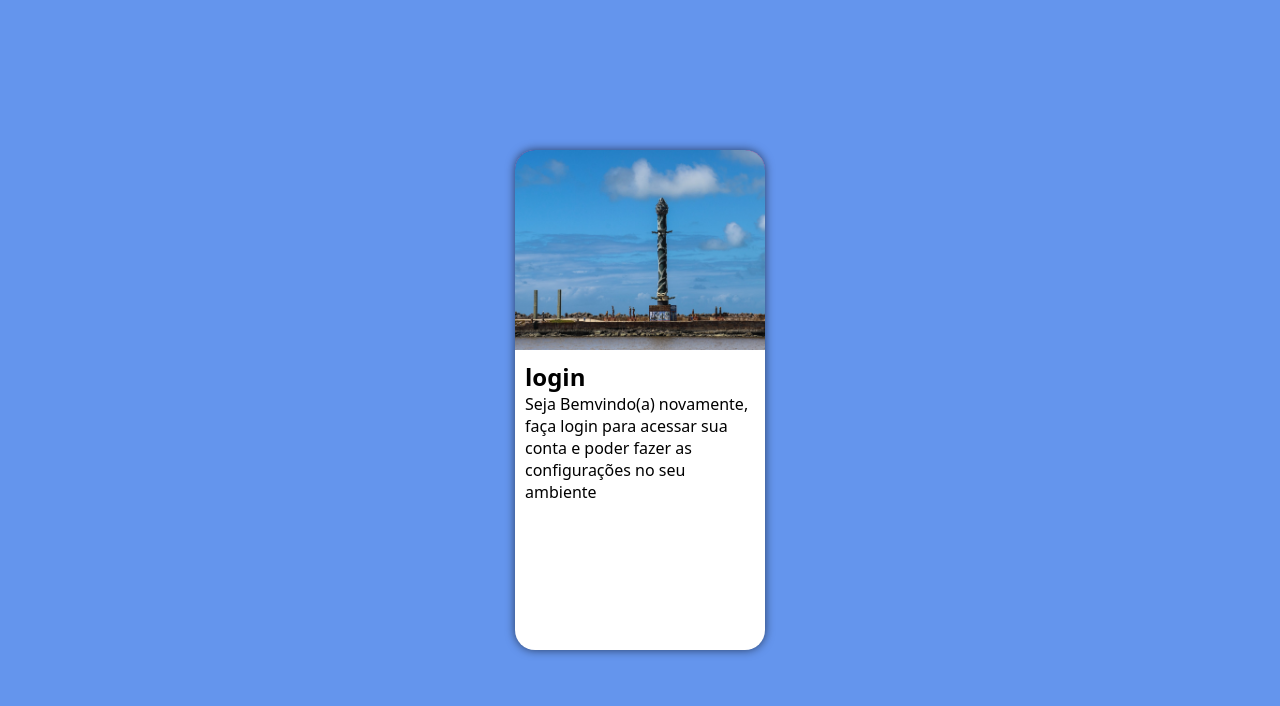
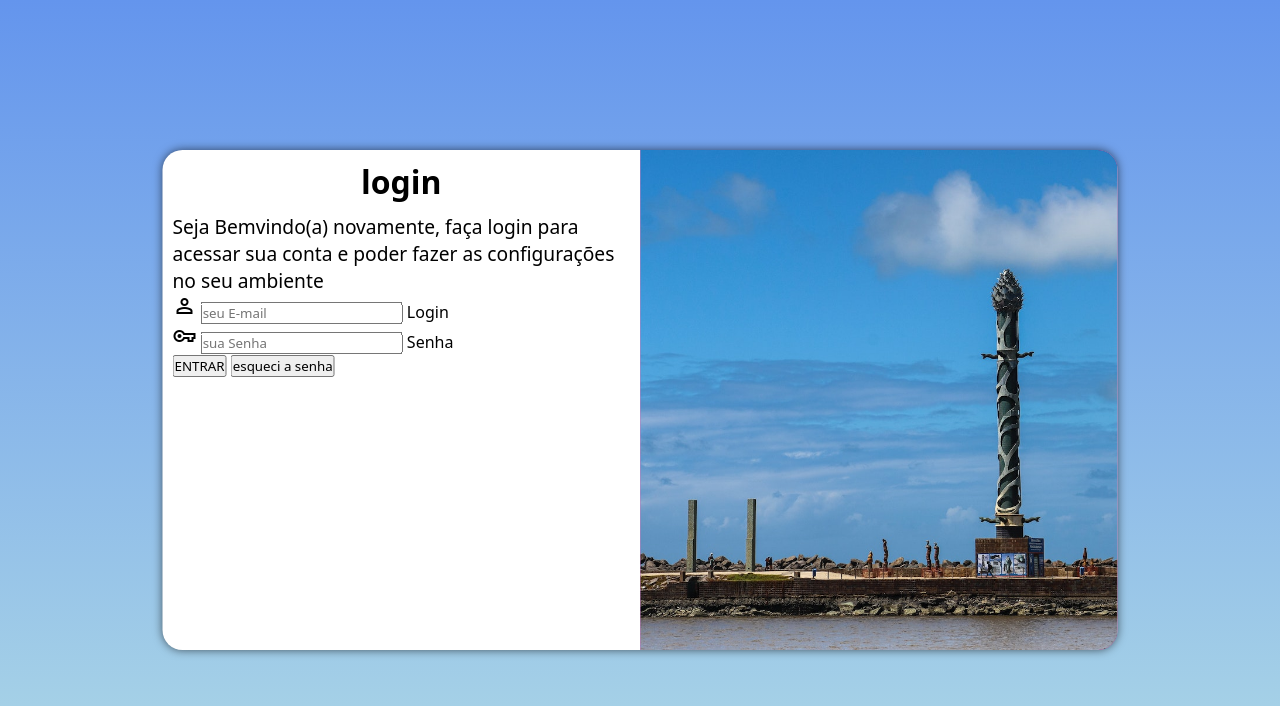
Before and after one commit to victoralves87/Tela-Login, a plain HTML site: page index.html in a window 1280 px wide. Drawn offline with nearby package versions, Linux system fonts and the light colour scheme.

Commit message:
atualizando

```diff
--- /dev/null
+++ b/estilos/media-query.css
@@ -0,0 +1,65 @@
+@charset "utf-8";
+
+@media screen and (min-width: 768px) and (max-width: 992px) {
+
+    body{
+        background-image: linear-gradient(to top, lightblue, cornflowerblue);
+    }
+
+    section#login{
+        width: 90vw;
+
+    }
+
+    section#login > div#imagem{
+        float: left;
+        width: 35%;
+        height: 100%;
+        background-position: center center;
+    }
+
+    section#login > div#formulario{
+        float: right;
+        width: 65%;
+
+    }
+}
+
+
+@media screen and (min-width: 992px) {
+
+    body{
+        background-image: linear-gradient(to top, lightblue, cornflowerblue);
+    }
+
+    section#login{
+        width: 955px;
+
+    }
+
+    section#login > div#imagem{
+        float: right;
+        width: 50%;
+        height: 100%;
+
+    }
+
+    section#login > div#formulario{
+        float: left;
+        width: 50%;
+
+
+    }
+
+    div#formulario > p{
+        font-size: 1.2em;
+
+    }
+
+    div#formulario > h1{
+        font-size: 2em;
+
+
+    }
+
+}
--- a/estilos/style.css
+++ b/estilos/style.css
@@ -34,6 +34,8 @@ section#login{
     border-radius: 20px;
     overflow: hidden;
     box-shadow: 0px 0px 10px rgba(0, 0, 0, 0.596);
+    transition: width .2s, height .2s;
+    transition-timing-function: ease;
 
 }
 
@@ -51,3 +53,15 @@ section#login > div#formulario{
     padding: 10px;
 
 }
+
+
+div#formulario > h1{
+    text-align: center;
+    padding-bottom: 10px;
+}
+
+
+div#formulario > p{
+    font-size: 0.8em;
+
+}
--- a/index.html
+++ b/index.html
@@ -6,6 +6,8 @@
     <meta name="viewport" content="width=device-width, initial-scale=1.0">
     <title>Login</title>
     <link rel="stylesheet" href="estilos/style.css">
+    <link rel="stylesheet" href="estilos/media-query.css">
+    <link rel="stylesheet" href="https://fonts.googleapis.com/css2?family=Material+Symbols+Outlined:opsz,wght,FILL,GRAD@20..48,100..700,0..1,-50..200" />
 </head>
 <body>
     <main>
@@ -17,7 +19,26 @@
             <div id="formulario">
                 <h1>login</h1>
                 <p>Seja Bemvindo(a) novamente, faça login para acessar sua conta e poder fazer as configurações no seu ambiente</p>
-                <form action="login.php" method="post">
+
+                <form action="login.php" method="post" autocomplete="on">
+
+                    <div class="campo">
+                        <span class="material-symbols-outlined">
+                            person
+                            </span>
+                        <input type="email" name="Login" id="ilogin" placeholder="seu E-mail" autocomplete="email" required maxlength="30">
+                        <label for="ilogin">Login</label>
+                    </div>
+
+                    <div class="campo">
+                        <span class="material-symbols-outlined">
+                            vpn_key
+                            </span>
+                        <input type="password" name="senha" id="isenha" placeholder="sua Senha" autocomplete="current-password" required maxlength="10">
+                        <label for="isenha">Senha</label>
+                    </div>
+                    <input type="submit" value="ENTRAR">
+                    <button>esqueci a senha</button>
 
                 </form>
 
```
